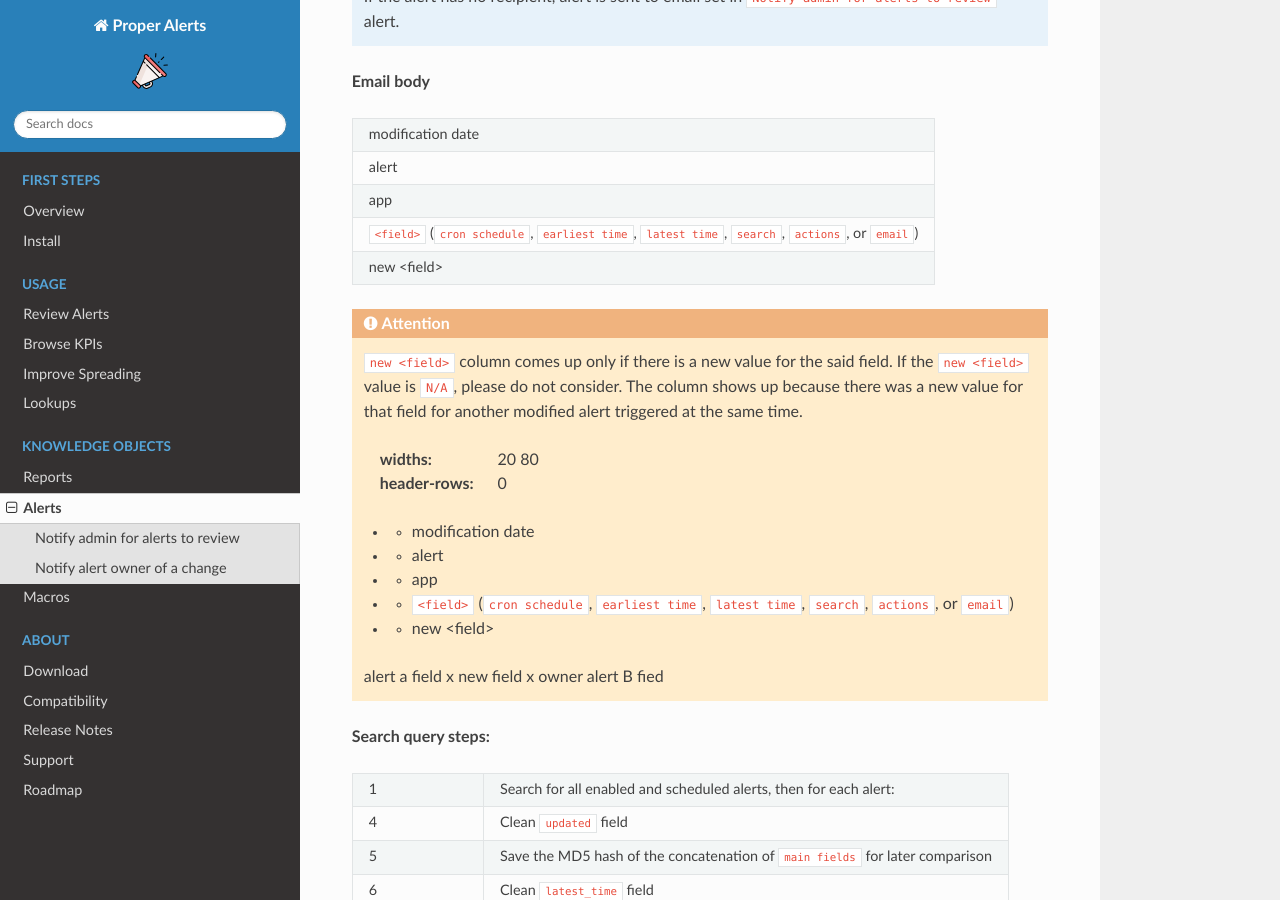
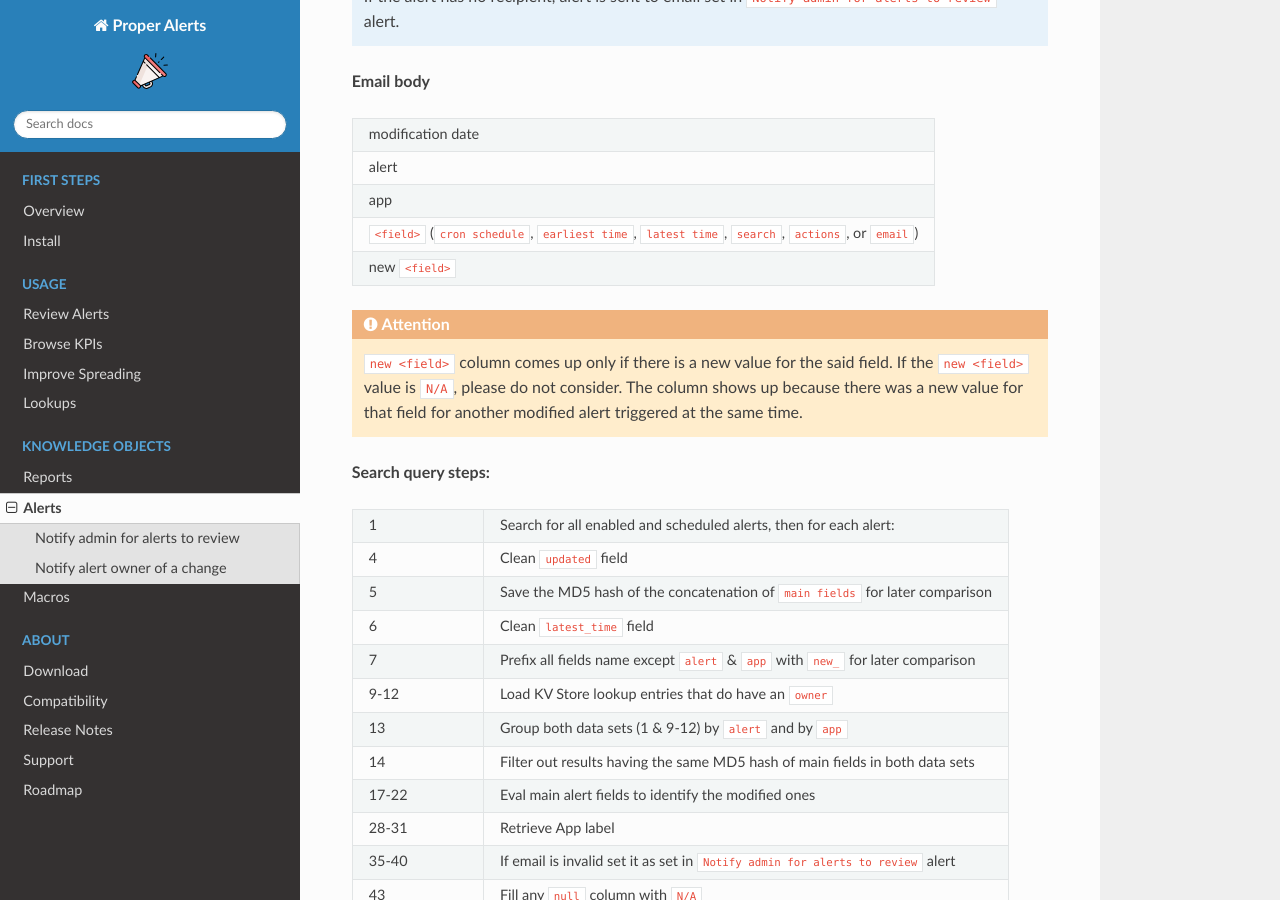
Before and after one commit to a-l-h/splunk-app-proper-alerts, a Sphinx documentation site: the page built from doc/alerts.rst, in a window 1280 px wide and 900 px high, scrolled down 664 px. Built offline with Sphinx 7.4.7 and the Read the Docs theme 2.0.0, drawn with Linux system fonts in a browser that asks for light colours; cross-references to code outside the pages are shown as plain code.

Commit message:
Update alerts.rst

```diff
--- a/doc/alerts.rst
+++ b/doc/alerts.rst
@@ -33,7 +33,7 @@ The recipient of this alert is the recipient of the modified alert.
    * - alert
    * - app
    * - ``<field>`` (``cron schedule``, ``earliest time``, ``latest time``, ``search``, ``actions``, or ``email``)
-   * - new <field>
+   * - new ``<field>``
 
 .. attention::
 
@@ -41,22 +41,6 @@ The recipient of this alert is the recipient of the modified alert.
    If the ``new <field>`` value is ``N/A``, please do not consider. The column shows
    up because there was a new value for that field for another modified alert triggered
    at the same time.
-
-   .. list-table::
-   :widths: 20 80
-   :header-rows: 0
-
-   * - modification date
-   * - alert
-   * - app
-   * - ``<field>`` (``cron schedule``, ``earliest time``, ``latest time``, ``search``, ``actions``, or ``email``)
-   * - new <field>
-
-   alert a
-   field x new field x owner
-   alert B
-   fied
-
 
 **Search query steps:**
 
```
